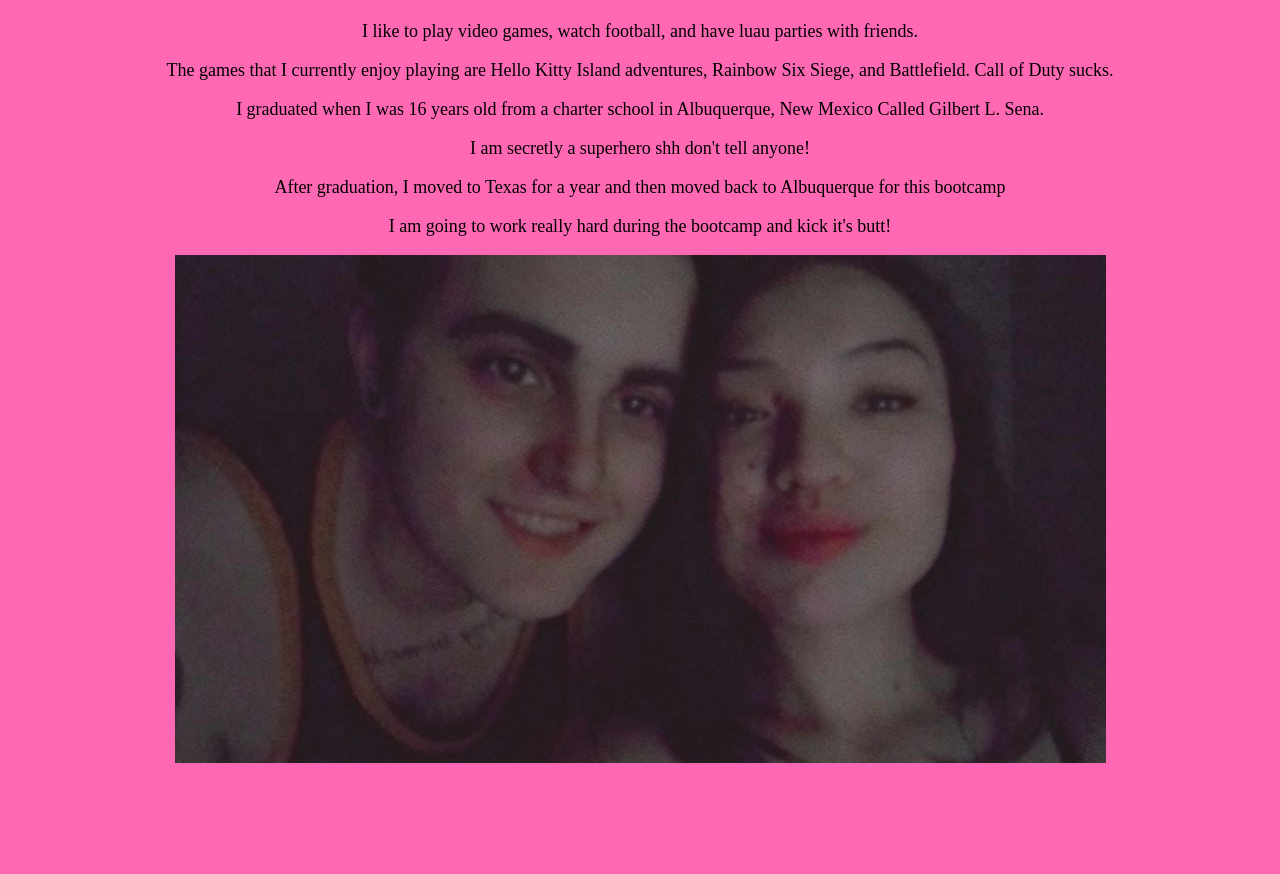
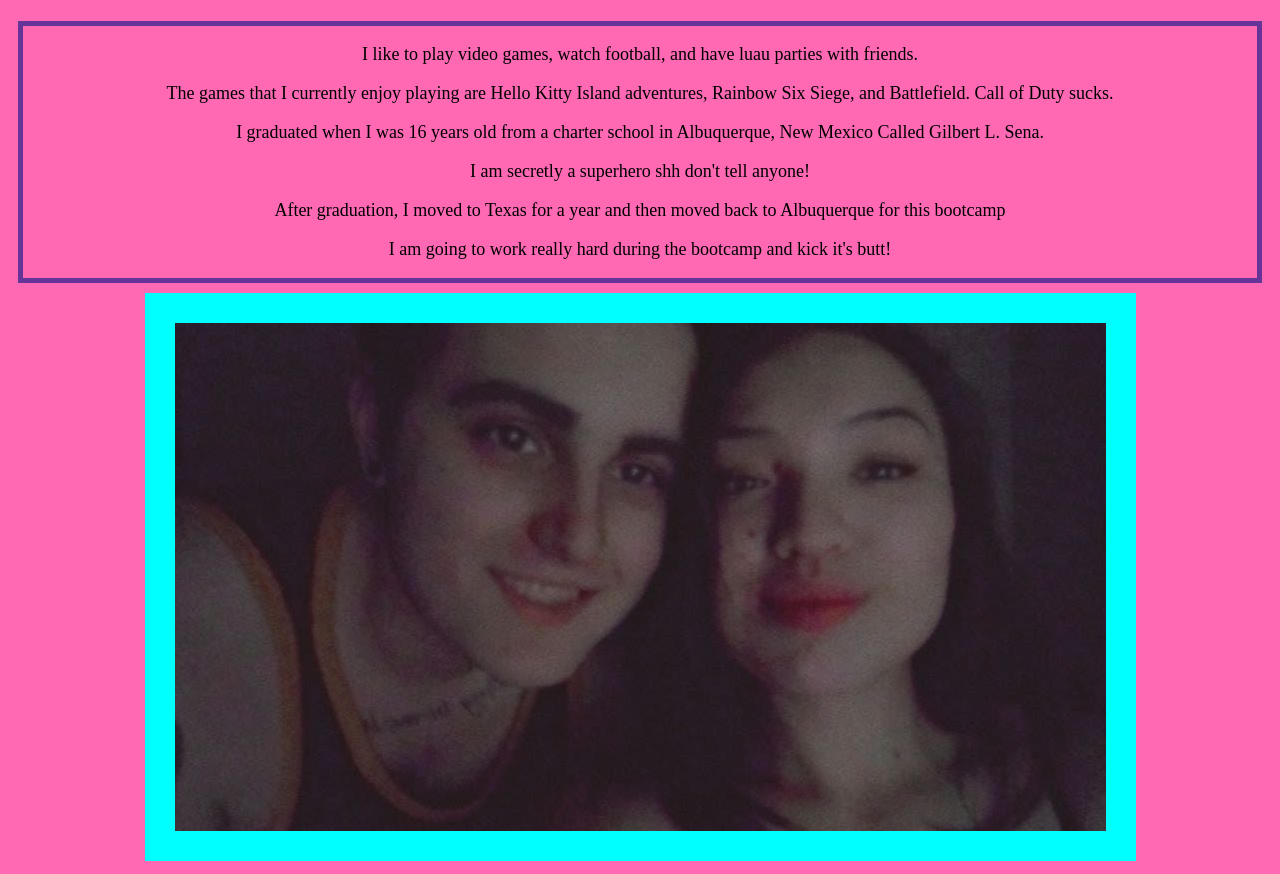
Before and after one commit to dpadilla215/about-donavan-padilla, a plain HTML site: page index.html in a window 1280 px wide. Shown: the part 69-943 px from the top of the page. Before the commit the page ends 845 px from the top, so only its background shows below. Drawn offline with Linux system fonts and the light colour scheme.

Commit message:
about Donavan Padilla

```diff
--- a/Css.css
+++ b/Css.css
@@ -4,3 +4,11 @@ body{
     color: black;
     font-size: large;
 }
+#color {
+    margin: 10px;
+    border: 5px rebeccapurple solid;
+
+}
+#owl {
+    border: 30px cyan solid;
+}
--- a/index.html
+++ b/index.html
@@ -9,7 +9,7 @@
   <h1>
       About Donavan
   </h1>
-
+<div id="color">
     <p>
         I  like to play video games, watch football, and  have luau parties with friends.
     </p>
@@ -24,7 +24,8 @@
       After graduation, I moved to Texas for a year and then moved back to Albuquerque for this bootcamp
     </p>
   <p>I am going to work really hard during the bootcamp and kick it's butt!</p>
+</div>
 
-  <img src="donavan.jpg" alt="image of donavan padilla"/>
+  <img src="donavan.jpg" id="owl" alt="image of donavan padilla"/>
 </body>
 </html>
```
